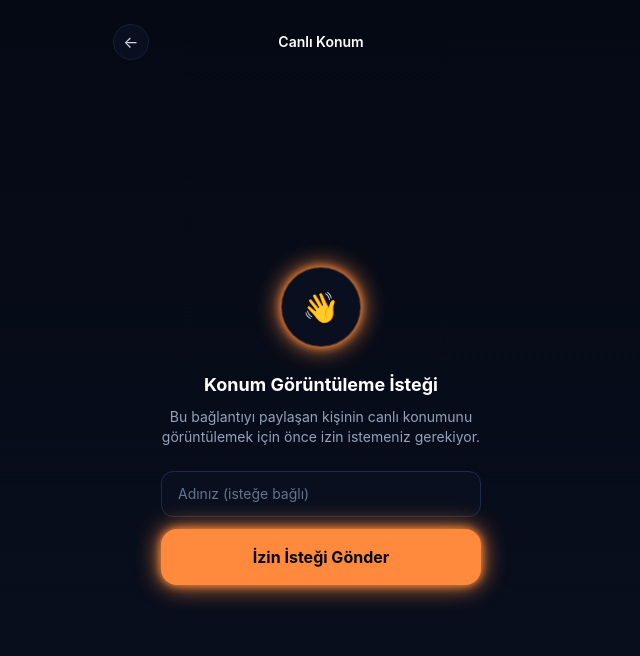
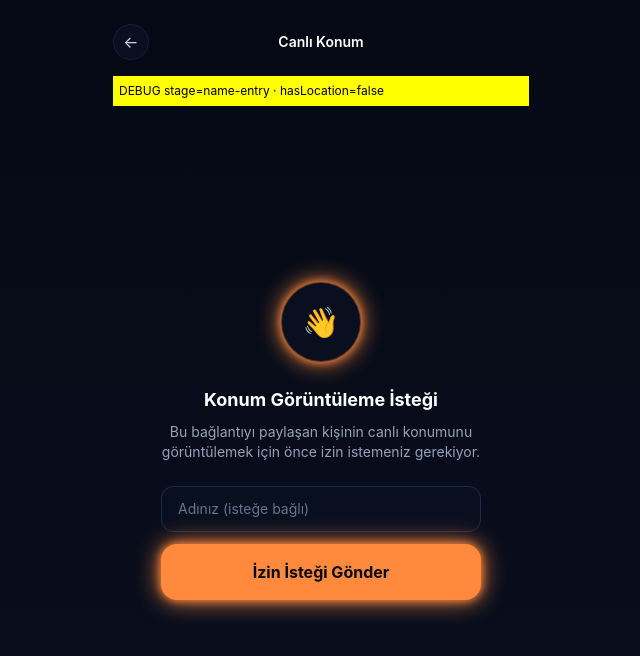
Before and after one commit to piyamijj/konum-paylasim, a Next.js app: page /izle/1 in a window 1280 px wide. Shown: the top 656 px of the page, without its empty margins (319-959 px from the left). Built offline with nearby package versions, Linux system fonts and the light colour scheme; no server answers.

Commit message:
debug: unconditional top-level marker outside nested containers

```diff
--- a/src/app/izle/[id]/page.tsx
+++ b/src/app/izle/[id]/page.tsx
@@ -141,6 +141,10 @@ export default function IzlePage() {
         <div className="w-9" />
       </header>
 
+      <div style={{ background: "yellow", color: "black", padding: "6px", fontSize: "12px" }}>
+        DEBUG stage={stage} · hasLocation={String(!!sharerLocation)}
+      </div>
+
       {stage === "name-entry" && (
         <div className="flex flex-1 flex-col items-center justify-center gap-6 text-center">
           <div className="flex h-20 w-20 items-center justify-center rounded-full border border-neon-orange/30 bg-night-900 shadow-neon-orange">
```
